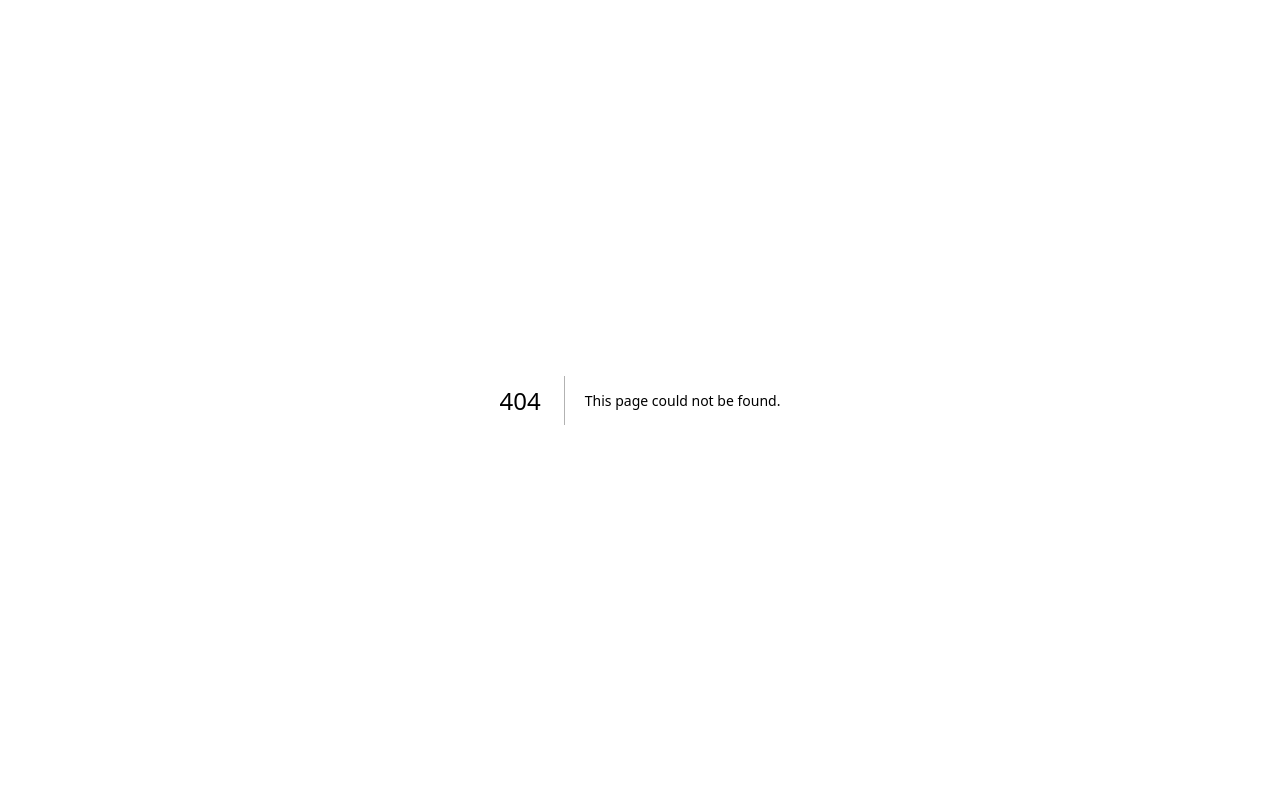
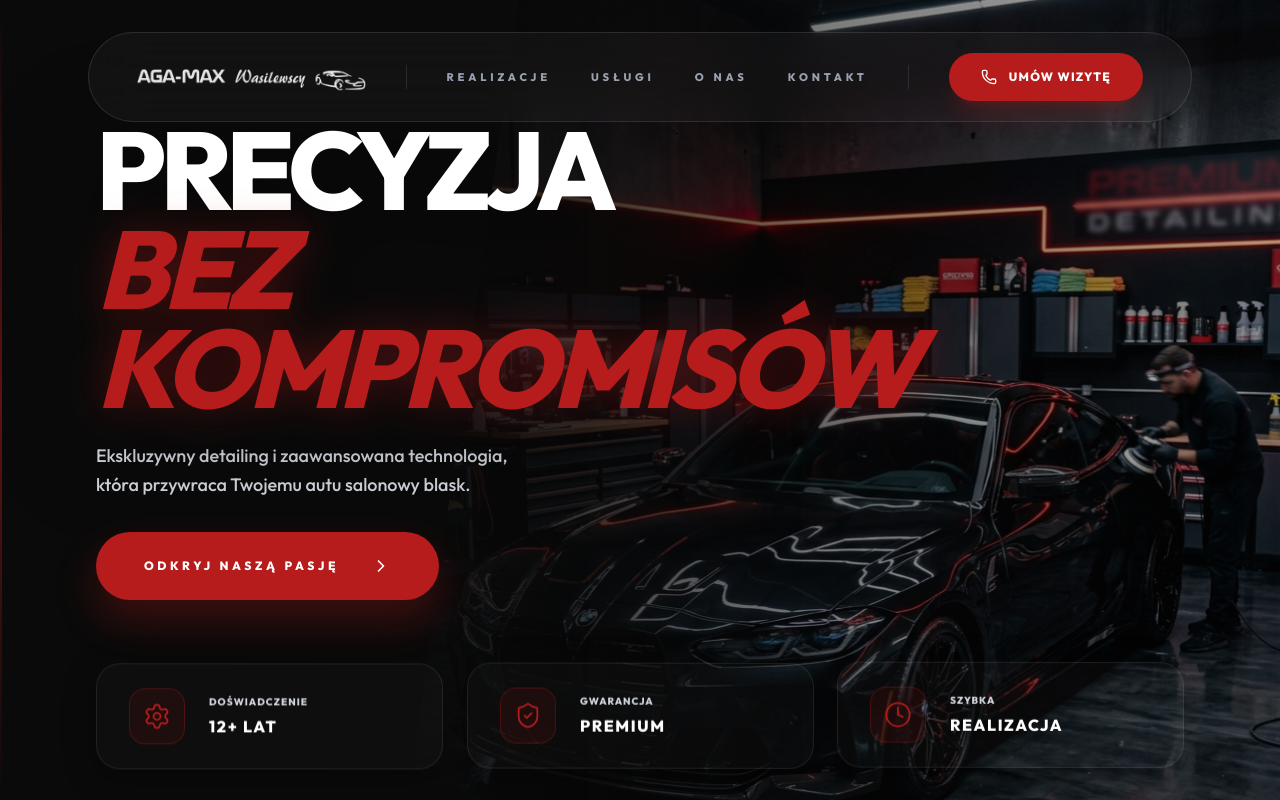
Before and after one commit to loosesites/wasilewski, a Next.js app: page /wasilewski/ in a window 1280 px wide. Before the commit this address had no page. Shown: the top 800 px of the page. Built offline with nearby package versions, Linux system fonts and the light colour scheme; a web font is replaced by a local one.

Commit message:
Fix asset paths for GitHub Pages

```diff
--- a/next.config.ts
+++ b/next.config.ts
@@ -2,6 +2,8 @@ import type { NextConfig } from "next";
 
 const nextConfig: NextConfig = {
   output: 'export',
+  basePath: '/wasilewski',
+  assetPrefix: '/wasilewski',
   images: {
     unoptimized: true,
   },
--- a/src/app/page.tsx
+++ b/src/app/page.tsx
@@ -28,7 +28,7 @@ import {
 
 import Link from "next/link";
 
-const B = "";
+const B = "/wasilewski";
 
 const REVIEWS = [
   { name: "Marcin K.", car: "BMW M4 Competition", text: "Samochód wygląda jak prosto z salonu. Prawdziwi profesjonaliści!" },
```
